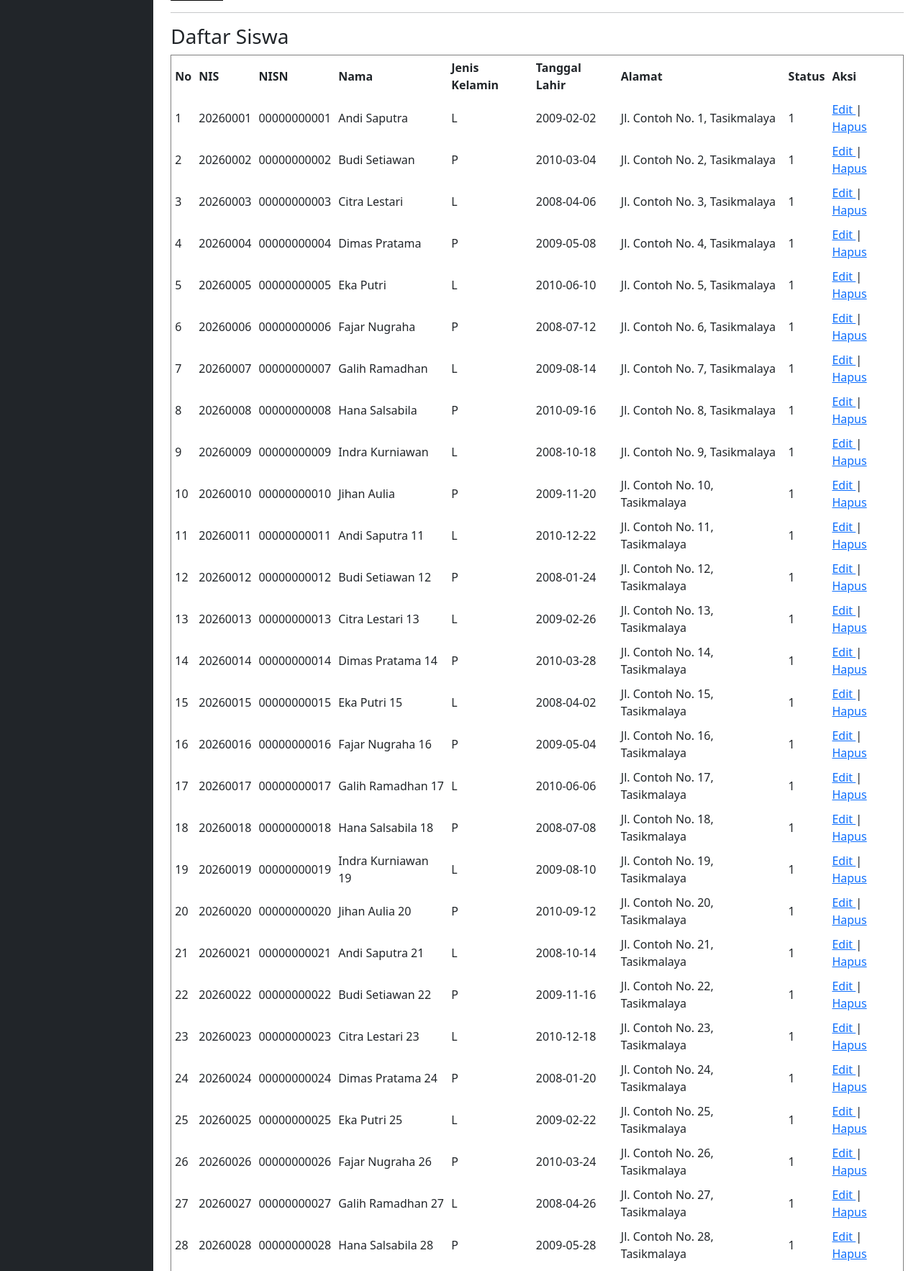
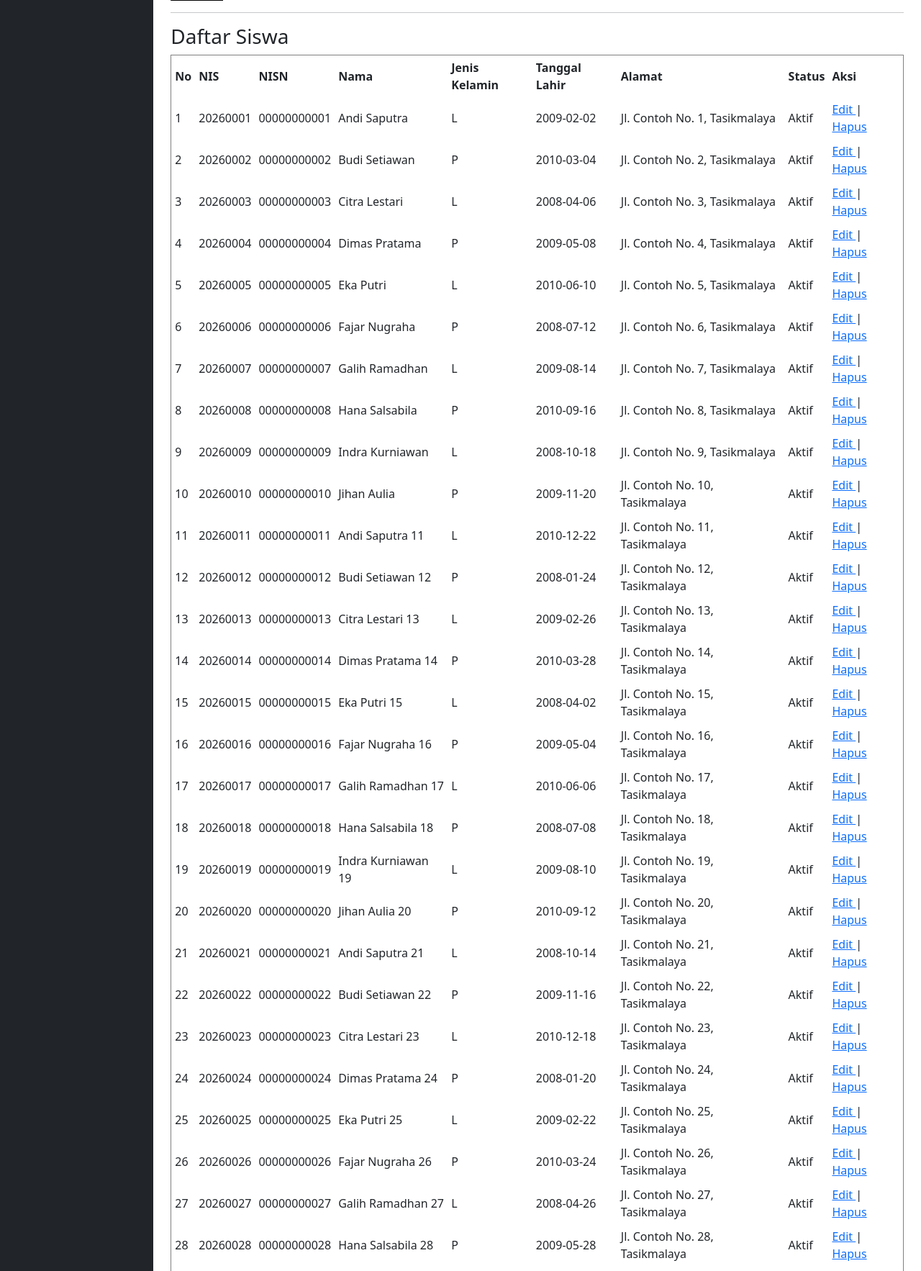
Before and after one commit to zahruaf/ukk-2026, a PHP site: page /data_siswa.php in a window 1280 px wide. Shown: the part 676-2442 px from the top of the page at 72% size. Run offline with PHP 8.4, Linux system fonts and the light colour scheme; a user stored in the database is signed in; data comes from the database, SQL or seed files in the repository.

Commit message:
add/update hapus

```diff
--- a/data_siswa.php
+++ b/data_siswa.php
@@ -35,17 +35,19 @@ if (isset($_POST['tambah'])) {
 }
 
 
-// HAPUS DATA
+// NONAKTIFKAN DATA SISWA
 if (isset($_GET['hapus'])) {
 
     $id = $_GET['hapus'];
 
-    mysqli_query($koneksi, "DELETE FROM t_siswa WHERE id = '$id'");
+    mysqli_query(
+        $koneksi,
+        "UPDATE t_siswa SET status_aktif = 0 WHERE id = '$id'"
+    );
 
     header("Location: data_siswa.php");
     exit;
 }
-
 
 // EDIT DATA
 if (isset($_POST['edit'])) {
@@ -433,8 +435,14 @@ $data_siswa = mysqli_query(
                     </td>
 
                     <td>
-                        <?php echo $siswa['status_aktif']; ?>
-                    </td>
+    <?php
+    if ($siswa['status_aktif'] == 1) {
+        echo "Aktif";
+    } else {
+        echo "Tidak Aktif";
+    }
+    ?>
+</td>
 
                     <td>
 
```
Also changed, not shown: data_guru.php (+6 -2 lines).
